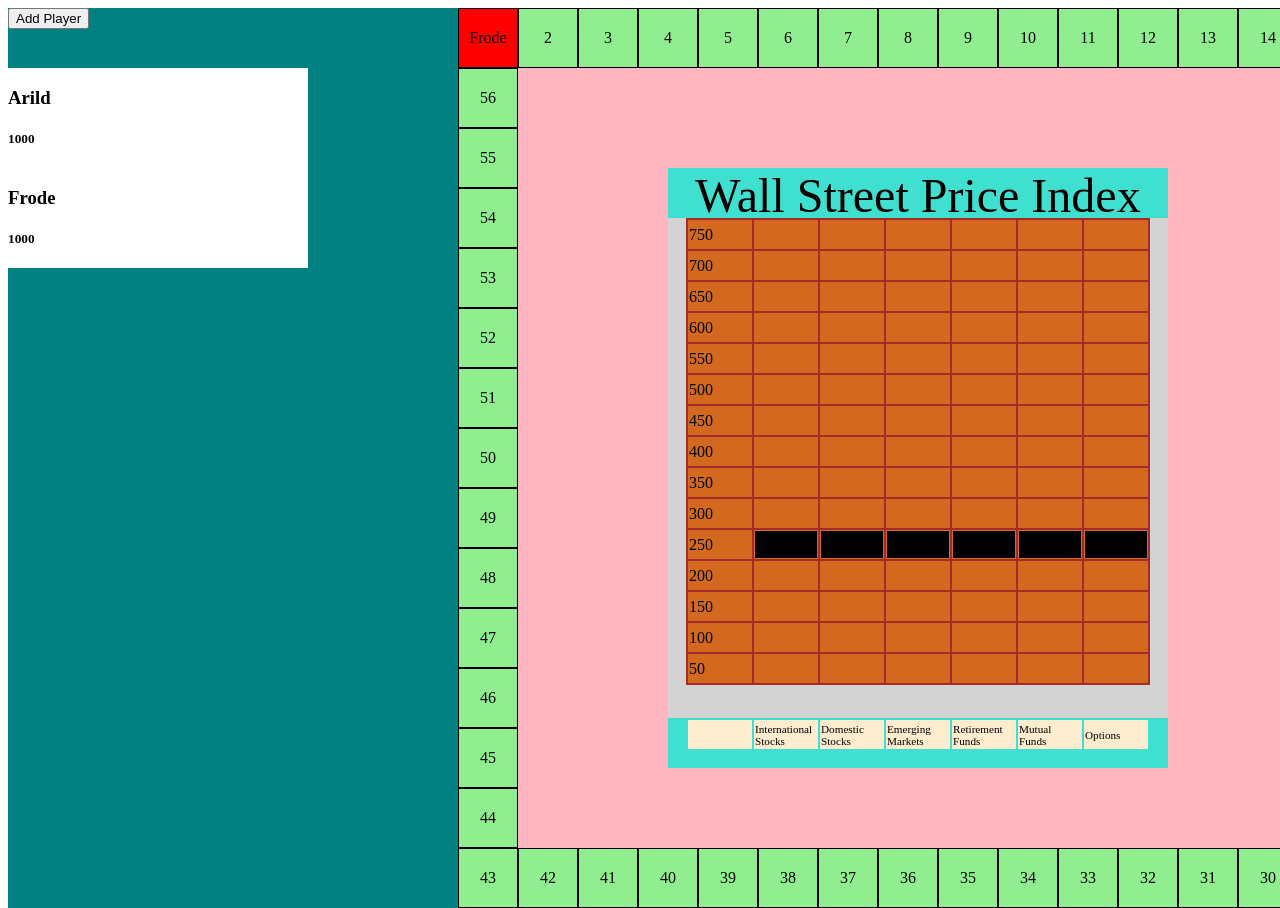
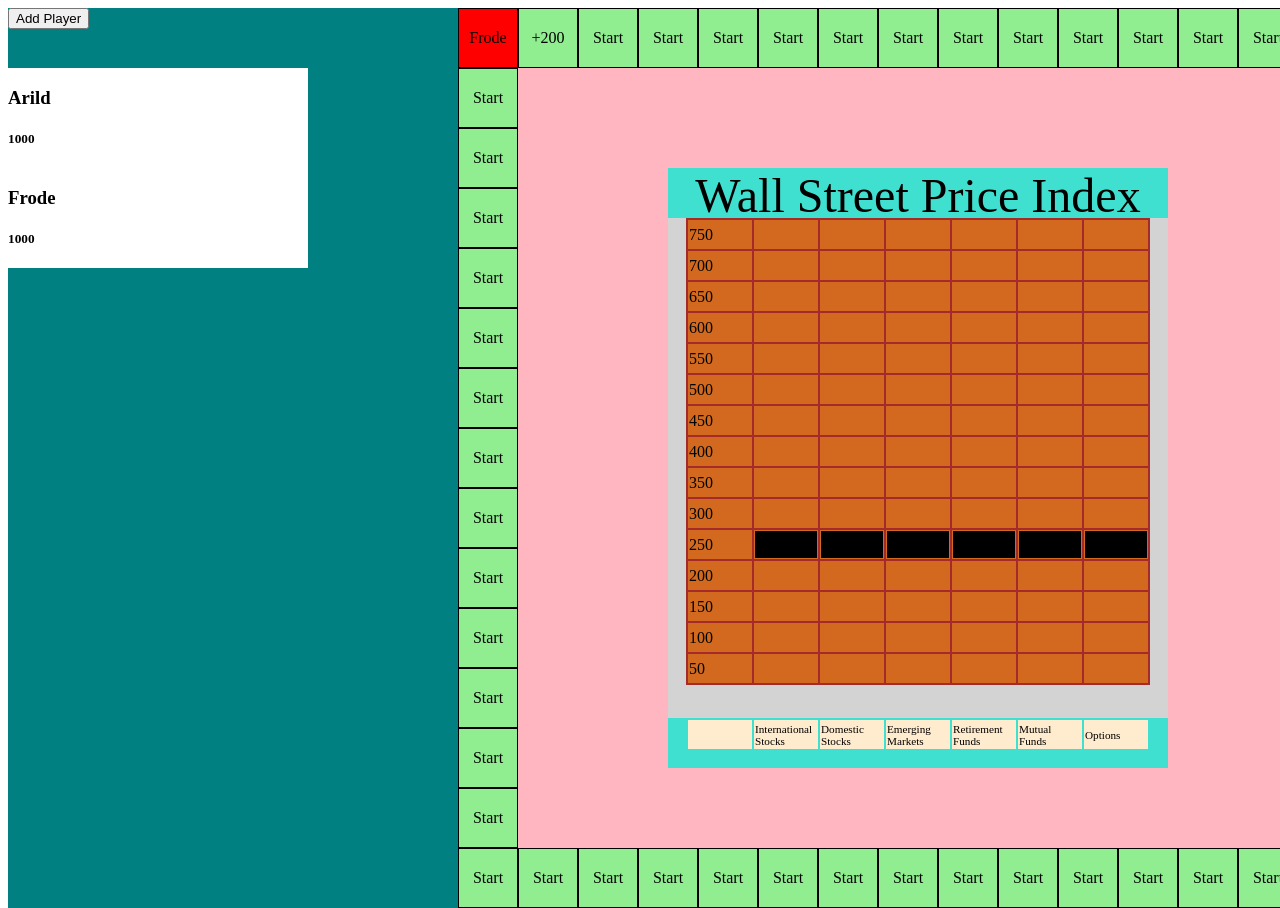
Before and after one commit to arildandreassen/mygame, a React (Create React App) app: page / in a window 1280 px wide. Shown: the top 908 px of the page. Built offline with nearby package versions, Linux system fonts and the light colour scheme.

Commit message:
implemented tile text and details

```diff
--- a/src/components/wallstreet/Board/BoardTile.jsx
+++ b/src/components/wallstreet/Board/BoardTile.jsx
@@ -1,11 +1,16 @@
 import React from "react";
 import "../../../style/wallstreet/boardtile.css";
+import tiles from "../tiles.json";
 
 const BoardTile = (props) => {
-  let tileText = props.tileId;
   let style;
+  let tileText;
   let classes = "boardtile";
   const players = props.players;
+
+  const tile = tiles.find((tile) => tile.location == props.tileId);
+  tileText = tile.shortText;
+
   players.forEach((player) => {
     if (parseInt(props.tileId) == player.location) {
       style = {
--- a/src/components/wallstreet/Board/DetailCard.jsx
+++ b/src/components/wallstreet/Board/DetailCard.jsx
@@ -1,15 +1,23 @@
 import React from "react";
 import "../../../style/wallstreet/detailcard.css";
+import tiles from "../tiles.json";
 
 const DetailCard = (props) => {
+  let tile = {
+    detailText: "nothing",
+  };
   let classes = `detailCard`;
   if (props.hoveringTile) {
     classes += ` tile tile${props.hoveringTile}`;
   }
 
+  if (props.hoveringTile) {
+    tile = tiles.find((tile) => tile.location == props.hoveringTile);
+  }
+
   return (
     <div>
-      <div className={classes}>{props.hoveringTile}</div>
+      <div className={classes}>{tile.detailText}</div>
     </div>
   );
 };
--- a/src/components/wallstreet/Board/MiddleBoard.jsx
+++ b/src/components/wallstreet/Board/MiddleBoard.jsx
@@ -1,6 +1,7 @@
 import BoardTile from "./BoardTile";
 import Stocks from "./Stocks";
 import DetailCard from "./DetailCard";
+import tiles from "../tiles.json";
 
 const MiddleBoard = (props) => {
   const leftTileIds = [
--- /dev/null
+++ b/src/components/wallstreet/tiles.json
@@ -0,0 +1,282 @@
+    [
+        {
+            "location":1,
+            "shortText":"Start",
+            "detailText": "Start Detail"
+        },
+        {
+            "location":2,
+            "shortText":"+200",
+            "detailText": "Domestic Markets +200"
+        },
+        {
+            "location":3,
+            "shortText":"Start",
+            "detailText": "Start Detail"
+        },
+        {
+            "location":4,
+            "shortText":"Start",
+            "detailText": "Start Detail"
+        },
+        {
+            "location":5,
+            "shortText":"Start",
+            "detailText": "Start Detail"
+        },
+        {
+            "location":6,
+            "shortText":"Start",
+            "detailText": "Start Detail"
+        },
+        {
+            "location":7,
+            "shortText":"Start",
+            "detailText": "Start Detail"
+        },
+        {
+            "location":8,
+            "shortText":"Start",
+            "detailText": "Start Detail"
+        },
+        {
+            "location":9,
+            "shortText":"Start",
+            "detailText": "Start Detail"
+        },
+        {
+            "location":10,
+            "shortText":"Start",
+            "detailText": "Start Detail"
+        },
+        {
+            "location":11,
+            "shortText":"Start",
+            "detailText": "Start Detail"
+        },
+        {
+            "location":12,
+            "shortText":"Start",
+            "detailText": "Start Detail"
+        },
+        {
+            "location":13,
+            "shortText":"Start",
+            "detailText": "Start Detail"
+        },
+        {
+            "location":14,
+            "shortText":"Start",
+            "detailText": "Start Detail"
+        },
+        {
+            "location":15,
+            "shortText":"Start",
+            "detailText": "Start Detail"
+        },
+        {
+            "location":16,
+            "shortText":"Start",
+            "detailText": "Start Detail"
+        },
+        {
+            "location":17,
+            "shortText":"Start",
+            "detailText": "Start Detail"
+        },
+        {
+            "location":18,
+            "shortText":"Start",
+            "detailText": "Start Detail"
+        },
+        {
+            "location":19,
+            "shortText":"Start",
+            "detailText": "Start Detail"
+        },
+        {
+            "location":20,
+            "shortText":"Start",
+            "detailText": "Start Detail"
+        },
+        {
+            "location":21,
+            "shortText":"Start",
+            "detailText": "Start Detail"
+        },
+        {
+            "location":22,
+            "shortText":"Start",
+            "detailText": "Start Detail"
+        },
+        {
+            "location":23,
+            "shortText":"Start",
+            "detailText": "Start Detail"
+        },
+        {
+            "location":24,
+            "shortText":"Start",
+            "detailText": "Start Detail"
+        },
+        {
+            "location":25,
+            "shortText":"Start",
+            "detailText": "Start Detail"
+        },
+        {
+            "location":26,
+            "shortText":"Start",
+            "detailText": "Start Detail"
+        },
+        {
+            "location":27,
+            "shortText":"Start",
+            "detailText": "Start Detail"
+        },
+        {
+            "location":28,
+            "shortText":"Start",
+            "detailText": "Start Detail"
+        },
+        {
+            "location":29,
+            "shortText":"Start",
+            "detailText": "Start Detail"
+        },
+        {
+            "location":30,
+            "shortText":"Start",
+            "detailText": "Start Detail"
+        },
+        {
+            "location":31,
+            "shortText":"Start",
+            "detailText": "Start Detail"
+        },
+        {
+            "location":32,
+            "shortText":"Start",
+            "detailText": "Start Detail"
+        },
+        {
+            "location":33,
+            "shortText":"Start",
+            "detailText": "Start Detail"
+        },
+        {
+            "location":34,
+            "shortText":"Start",
+            "detailText": "Start Detail"
+        },
+        {
+            "location":35,
+            "shortText":"Start",
+            "detailText": "Start Detail"
+        },
+        {
+            "location":36,
+            "shortText":"Start",
+            "detailText": "Start Detail"
+        },
+        {
+            "location":37,
+            "shortText":"Start",
+            "detailText": "Start Detail"
+        },
+        {
+            "location":38,
+            "shortText":"Start",
+            "detailText": "Start Detail"
+        },
+        {
+            "location":39,
+            "shortText":"Start",
+            "detailText": "Start Detail"
+        },
+        {
+            "location":40,
+            "shortText":"Start",
+            "detailText": "Start Detail"
+        },
+        {
+            "location":41,
+            "shortText":"Start",
+            "detailText": "Start Detail"
+        },
+        {
+            "location":42,
+            "shortText":"Start",
+            "detailText": "Start Detail"
+        },
+        {
+            "location":43,
+            "shortText":"Start",
+            "detailText": "Start Detail"
+        },
+        {
+            "location":44,
+            "shortText":"Start",
+            "detailText": "Start Detail"
+        },
+        {
+            "location":45,
+            "shortText":"Start",
+            "detailText": "Start Detail"
+        },
+        {
+            "location":46,
+            "shortText":"Start",
+            "detailText": "Start Detail"
+        },
+        {
+            "location":47,
+            "shortText":"Start",
+            "detailText": "Start Detail"
+        },
+        {
+            "location":48,
+            "shortText":"Start",
+            "detailText": "Start Detail"
+        },
+        {
+            "location":49,
+            "shortText":"Start",
+            "detailText": "Start Detail"
+        },
+        {
+            "location":50,
+            "shortText":"Start",
+            "detailText": "Start Detail"
+        },
+        {
+            "location":51,
+            "shortText":"Start",
+            "detailText": "Start Detail"
+        },
+        {
+            "location":52,
+            "shortText":"Start",
+            "detailText": "Start Detail"
+        },
+        {
+            "location":53,
+            "shortText":"Start",
+            "detailText": "Start Detail"
+        },
+        {
+            "location":54,
+            "shortText":"Start",
+            "detailText": "Start Detail"
+        },
+        {
+            "location":55,
+            "shortText":"Start",
+            "detailText": "Start Detail"
+        },
+        {
+            "location":56,
+            "shortText":"Start",
+            "detailText": "Start Detail"
+        }
+    ]
```
